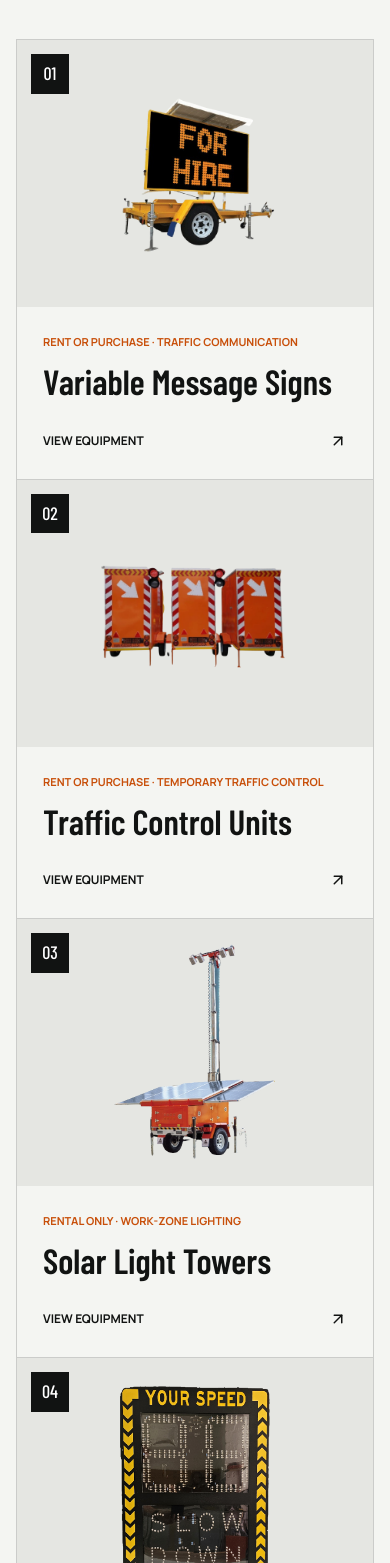
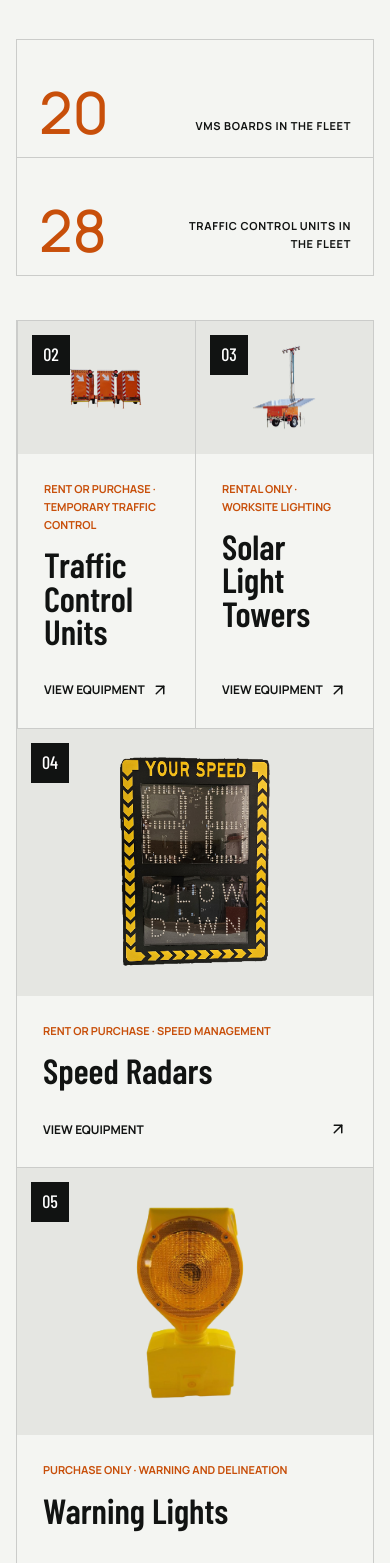
Before and after one commit to thomasdevillers/roadsafe-site, a Next.js app: page / in a window 390 px wide. Shown: the part 3865-5428 px from the top of the page. Built offline with nearby package versions, Linux system fonts and the light colour scheme; no server answers.

Commit message:
Feature case studies and fleet capacity

```diff
--- a/app/globals.css
+++ b/app/globals.css
@@ -414,6 +414,54 @@ h3 {
   border-left: 1px solid var(--line);
 }
 
+.product-grid--featured {
+  grid-template-columns: repeat(6, minmax(0, 1fr));
+}
+
+.product-grid--featured .product-card {
+  grid-column: span 2;
+}
+
+.product-grid--featured .product-card:nth-last-child(-n + 2) {
+  grid-column: span 3;
+}
+
+.fleet-capacity {
+  margin-bottom: 44px;
+  display: grid;
+  grid-template-columns: repeat(2, minmax(0, 1fr));
+  border-top: 1px solid var(--line);
+  border-left: 1px solid var(--line);
+}
+
+.fleet-capacity > div {
+  min-height: 150px;
+  padding: 26px 30px;
+  display: flex;
+  align-items: flex-end;
+  justify-content: space-between;
+  gap: 24px;
+  border-right: 1px solid var(--line);
+  border-bottom: 1px solid var(--line);
+}
+
+.fleet-capacity strong {
+  color: var(--orange-dark);
+  font-family: var(--font-display), sans-serif;
+  font-size: 72px;
+  font-weight: 500;
+  line-height: 0.8;
+}
+
+.fleet-capacity span {
+  max-width: 180px;
+  font-size: 11px;
+  font-weight: 800;
+  letter-spacing: 0.06em;
+  text-align: right;
+  text-transform: uppercase;
+}
+
 .product-card {
   min-width: 0;
   border-right: 1px solid var(--line);
@@ -541,39 +589,6 @@ h3 {
   max-width: 980px;
 }
 
-.case-proof__metrics {
-  margin-bottom: 56px;
-  display: grid;
-  grid-template-columns: repeat(4, minmax(0, 1fr));
-  border-top: 1px solid var(--line);
-  border-left: 1px solid var(--line);
-}
-
-.case-proof__metrics > div {
-  min-height: 180px;
-  padding: 28px;
-  display: flex;
-  flex-direction: column;
-  justify-content: space-between;
-  border-right: 1px solid var(--line);
-  border-bottom: 1px solid var(--line);
-}
-
-.case-proof__metrics strong {
-  color: var(--orange-dark);
-  font-family: var(--font-display), sans-serif;
-  font-size: 76px;
-  font-weight: 500;
-  line-height: 0.9;
-}
-
-.case-proof__metrics span {
-  font-size: 11px;
-  font-weight: 800;
-  letter-spacing: 0.08em;
-  text-transform: uppercase;
-}
-
 .case-index {
   display: grid;
   grid-template-columns: repeat(4, minmax(0, 1fr));
@@ -1252,6 +1267,116 @@ h3 {
   width: 20px;
   flex: 0 0 20px;
   color: var(--teal);
+}
+
+.home-cases .section-heading {
+  max-width: 1020px;
+}
+
+.home-case-grid {
+  display: grid;
+  grid-template-columns: repeat(2, minmax(0, 1fr));
+  border-top: 1px solid var(--line-light);
+  border-left: 1px solid var(--line-light);
+}
+
+.home-case-card {
+  min-width: 0;
+  border-right: 1px solid var(--line-light);
+  border-bottom: 1px solid var(--line-light);
+}
+
+.home-case-card > a {
+  height: 100%;
+  display: flex;
+  flex-direction: column;
+}
+
+.home-case-card__image {
+  position: relative;
+  min-height: 390px;
+  overflow: hidden;
+  background: #151817;
+}
+
+.home-case-card__image::after {
+  position: absolute;
+  inset: 0;
+  content: "";
+  background: linear-gradient(180deg, transparent 55%, rgba(8, 10, 9, 0.5));
+}
+
+.home-case-card__image img {
+  object-fit: cover;
+  transition: transform 500ms var(--ease);
+}
+
+.home-case-card:hover .home-case-card__image img {
+  transform: scale(1.035);
+}
+
+.home-case-card__image span {
+  position: absolute;
+  z-index: 1;
+  right: 20px;
+  bottom: 20px;
+  padding: 8px 11px;
+  background: var(--orange);
+  color: var(--ink);
+  font-size: 10px;
+  font-weight: 800;
+  letter-spacing: 0.06em;
+  text-transform: uppercase;
+}
+
+.home-case-card__body {
+  min-height: 330px;
+  padding: 36px;
+  display: flex;
+  flex: 1;
+  flex-direction: column;
+}
+
+.home-case-card__body > p:first-child {
+  margin-bottom: 16px;
+  color: var(--orange);
+  font-size: 10px;
+  font-weight: 800;
+  letter-spacing: 0.06em;
+  text-transform: uppercase;
+}
+
+.home-case-card__body h3 {
+  max-width: 620px;
+  margin-bottom: 20px;
+  font-size: 44px;
+}
+
+.home-case-card__body > p:not(:first-child) {
+  max-width: 620px;
+  color: rgba(255, 255, 255, 0.62);
+}
+
+.home-case-card__body > span {
+  margin-top: auto;
+  padding-top: 28px;
+  display: flex;
+  align-items: center;
+  justify-content: space-between;
+  border-top: 1px solid var(--line-light);
+  color: var(--white);
+  font-size: 11px;
+  font-weight: 800;
+  letter-spacing: 0.06em;
+  text-transform: uppercase;
+}
+
+.home-case-card__body svg {
+  width: 18px;
+}
+
+.home-cases__action {
+  justify-content: center;
 }
 
 .product-hero {
@@ -2300,9 +2425,6 @@ h3 {
 
 .footer-marquee {
   height: 58px;
-  display: flex;
-  align-items: center;
-  gap: 48px;
   overflow: hidden;
   border-top: 1px solid var(--line-light);
   border-bottom: 1px solid var(--line-light);
@@ -2314,6 +2436,25 @@ h3 {
   white-space: nowrap;
 }
 
+.footer-marquee__track,
+.footer-marquee__group {
+  display: flex;
+  align-items: center;
+}
+
+.footer-marquee__track {
+  width: max-content;
+  min-width: 100%;
+  height: 100%;
+  animation: footer-marquee 28s linear infinite;
+  will-change: transform;
+}
+
+.footer-marquee__group {
+  gap: 48px;
+  padding-right: 48px;
+}
+
 .footer-marquee span {
   display: inline-flex;
   align-items: center;
@@ -2323,6 +2464,12 @@ h3 {
 .footer-marquee span::after {
   content: "◆";
   font-size: 12px;
+}
+
+@keyframes footer-marquee {
+  to {
+    transform: translateX(-50%);
+  }
 }
 
 .footer-main {
@@ -2420,6 +2567,10 @@ h3 {
 
   .product-grid {
     grid-template-columns: repeat(2, minmax(0, 1fr));
+  }
+
+  .product-grid--featured .product-card {
+    grid-column: auto;
   }
 
   .split {
@@ -2589,6 +2740,10 @@ h3 {
     grid-template-columns: repeat(2, minmax(0, 1fr));
   }
 
+  .home-case-grid {
+    grid-template-columns: 1fr;
+  }
+
   .product-hero__grid {
     grid-template-columns: 1fr;
   }
@@ -2659,7 +2814,6 @@ h3 {
     gap: 50px;
   }
 
-  .case-proof__metrics,
   .case-index {
     grid-template-columns: repeat(2, minmax(0, 1fr));
   }
@@ -2732,18 +2886,22 @@ h3 {
     grid-template-columns: 1fr;
   }
 
-  .case-proof__metrics,
+  .fleet-capacity {
+    grid-template-columns: 1fr;
+  }
+
+  .fleet-capacity > div {
+    min-height: 118px;
+    padding: 22px;
+  }
+
+  .fleet-capacity strong {
+    font-size: 58px;
+  }
+
   .case-index,
   .case-study__facts {
     grid-template-columns: 1fr;
-  }
-
-  .case-proof__metrics > div {
-    min-height: 130px;
-  }
-
-  .case-proof__metrics strong {
-    font-size: 60px;
   }
 
   .case-index a {
@@ -2862,6 +3020,23 @@ h3 {
 
   .quality-points {
     gap: 18px;
+  }
+
+  .home-case-card__image {
+    min-height: 280px;
+  }
+
+  .home-case-card__body {
+    min-height: 300px;
+    padding: 28px 22px;
+  }
+
+  .home-case-card__body h3 {
+    font-size: 36px;
+  }
+
+  .home-cases__action .button {
+    width: 100%;
   }
 
   .product-hero__copy {
@@ -3158,4 +3333,9 @@ h3 {
     opacity: 1;
     transform: none;
   }
-}
+
+  .footer-marquee__track {
+    animation: none;
+    transform: none;
+  }
+}
--- a/app/page.tsx
+++ b/app/page.tsx
@@ -1,10 +1,9 @@
 import Image from "next/image";
 import Link from "next/link";
 import { ArrowDown, ArrowUpRight, Check, Clock3, MapPinned, Wrench } from "lucide-react";
-import { getProduct } from "@/lib/site-data";
 import { CtaBand } from "@/components/cta-band";
 import { Reveal } from "@/components/reveal";
-import { Eyebrow, ProductCard, SectionHeading, TextLink } from "@/components/ui";
+import { Eyebrow, SectionHeading, TextLink } from "@/components/ui";
 import { createPageMetadata } from "@/lib/seo";
 
 export const metadata = createPageMetadata({
@@ -14,14 +13,70 @@ export const metadata = createPageMetadata({
   path: "/"
 });
 
-const featuredProducts = [
-  getProduct("variable-message-signs"),
-  getProduct("traffic-control-units"),
-  getProduct("solar-light-towers"),
-  getProduct("speed-radars/speed-sentinel-advanced"),
-  getProduct("speed-radars/speed-sentinel-classic"),
-  getProduct("speed-radars/speed-sentinel-compact")
-].filter((product) => Boolean(product));
+const featuredEquipment = [
+  {
+    name: "Variable Message Signs",
+    label: "Rent or purchase · Traffic communication",
+    image: "/images/vms-board.png",
+    imageAlt: "Trailer-mounted Roadsafe variable message sign",
+    href: "/products/variable-message-signs"
+  },
+  {
+    name: "Traffic Control Units",
+    label: "Rent or purchase · Temporary traffic control",
+    image: "/images/traffic-control-unit-nobg.png",
+    imageAlt: "Roadsafe mobile traffic control units",
+    href: "/products/traffic-control-units"
+  },
+  {
+    name: "Solar Light Towers",
+    label: "Rental only · Worksite lighting",
+    image: "/images/solar-light-tower-nobg.png",
+    imageAlt: "Roadsafe mobile solar light tower",
+    href: "/products/solar-light-towers"
+  },
+  {
+    name: "Speed Radars",
+    label: "Rent or purchase · Speed management",
+    image: "/images/speed-sentinel-advanced.png",
+    imageAlt: "Roadsafe vehicle-activated speed radar display",
+    href: "/products/speed-radars"
+  },
+  {
+    name: "Warning Lights",
+    label: "Purchase only · Warning and delineation",
+    image: "/images/solar-warning-light-nobg.png",
+    imageAlt: "Roadsafe solar warning light",
+    href: "/products/warning-lights"
+  }
+];
+
+const featuredCaseStudies = [
+  {
+    corridor: "N3",
+    route: "Pietermaritzburg to Durban",
+    contractor: "WBHO",
+    duration: "13 months",
+    equipment: "VMS boards + speed radars",
+    description:
+      "Adaptable advance messaging and live speed feedback supported a long-running programme on one of KwaZulu-Natal’s busiest corridors.",
+    image: "/images/vms-field.jpg",
+    imageAlt: "Variable message sign used for a long-term road project",
+    href: "/case-studies#n3-wbho"
+  },
+  {
+    corridor: "R556",
+    route: "Bela-Bela to Tweespruit",
+    contractor: "Jodan Construction",
+    duration: "24 months",
+    equipment: "VMS boards + traffic huts",
+    description:
+      "A two-year deployment paired changing roadside information with practical operating points for traffic personnel.",
+    image: "/images/roadsafe-fleet.jpg",
+    imageAlt: "Roadsafe fleet supporting a regional road project",
+    href: "/case-studies#r556-jodan"
+  }
+];
 
 const clients = [
   {
@@ -173,17 +228,43 @@ export default function HomePage() {
               copy="Build one quote across multiple product families. We will help coordinate delivery, setup and support."
             />
           </Reveal>
-          <div className="product-grid">
-            {featuredProducts.map((product, index) =>
-              product ? (
-                <ProductCard
-                  key={product.path}
-                  product={product}
-                  index={index}
-                  priority={index < 2}
-                />
-              ) : null
-            )}
+          <div className="fleet-capacity" aria-label="Roadsafe rental fleet capacity">
+            <div>
+              <strong>20</strong>
+              <span>VMS boards in the fleet</span>
+            </div>
+            <div>
+              <strong>28</strong>
+              <span>Traffic control units in the fleet</span>
+            </div>
+          </div>
+          <div className="product-grid product-grid--featured">
+            {featuredEquipment.map((item, index) => (
+              <article className="product-card" key={item.href}>
+                <Link href={item.href} aria-label={`View ${item.name}`}>
+                  <div className="product-card__image">
+                    <Image
+                      src={item.image}
+                      alt={item.imageAlt}
+                      fill
+                      sizes="(max-width: 760px) 100vw, (max-width: 1100px) 50vw, 33vw"
+                      priority={index < 2}
+                    />
+                    <span className="product-card__number">
+                      {String(index + 1).padStart(2, "0")}
+                    </span>
+                  </div>
+                  <div className="product-card__body">
+                    <p>{item.label}</p>
+                    <h3>{item.name}</h3>
+                    <span>
+                      View equipment
+                      <ArrowUpRight aria-hidden="true" />
+                    </span>
+                  </div>
+                </Link>
+              </article>
+            ))}
           </div>
           <div className="section-action">
             <TextLink href="/products">View the full equipment range</TextLink>
@@ -266,6 +347,51 @@ export default function HomePage() {
         </div>
       </section>
 
+      <section className="section section--dark home-cases">
+        <div className="container">
+          <Reveal>
+            <SectionHeading
+              eyebrow="Proven on the road"
+              title="Long-term deployments. Recognised contractors."
+              copy="See how Roadsafe equipment supported changing traffic requirements across national and regional road projects."
+              light
+            />
+          </Reveal>
+          <div className="home-case-grid">
+            {featuredCaseStudies.map((study) => (
+              <article className="home-case-card" key={study.href}>
+                <Link href={study.href} aria-label={`Read the ${study.corridor} case study`}>
+                  <div className="home-case-card__image">
+                    <Image
+                      src={study.image}
+                      alt={study.imageAlt}
+                      fill
+                      sizes="(max-width: 900px) 100vw, 50vw"
+                    />
+                    <span>{study.duration}</span>
+                  </div>
+                  <div className="home-case-card__body">
+                    <p>{study.contractor} / {study.equipment}</p>
+                    <h3>{study.corridor}: {study.route}</h3>
+                    <p>{study.description}</p>
+                    <span>
+                      Read case study
+                      <ArrowUpRight aria-hidden="true" />
+                    </span>
+                  </div>
+                </Link>
+              </article>
+            ))}
+          </div>
+          <div className="section-action home-cases__action">
+            <Link className="button button--light" href="/case-studies">
+              View all case studies
+              <ArrowUpRight aria-hidden="true" size={18} />
+            </Link>
+          </div>
+        </div>
+      </section>
+
       <CtaBand title="Make the next work zone easier to read." />
     </>
   );
```
Also changed, not shown: app/case-studies/page.tsx (+2 -14 lines), components/site-footer.tsx (+16 -4 lines).
